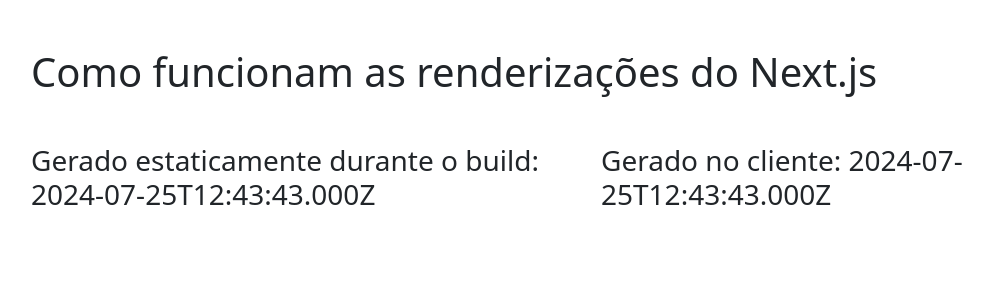
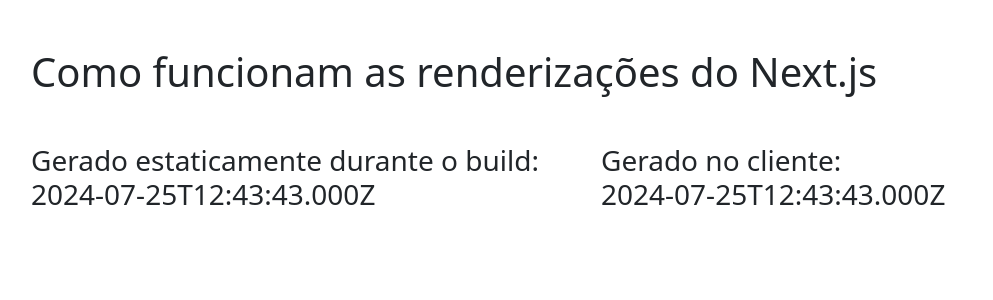
Before and after one commit to hudson-sales/Black-Nextjs, a Next.js app: page /static in a window 1280 px wide. Shown: the top 300 px of the page, without its empty margins (51-1044 px from the left). Built offline with nearby package versions, Linux system fonts and the light colour scheme; no server answers.

Commit message:
Paginas estaticas no Nextjs

```diff
--- a/src/pages/static.tsx
+++ b/src/pages/static.tsx
@@ -1,8 +1,7 @@
-// pages/static.tsx
+import { NextPage, GetStaticProps } from "next";
+import { ReactNode, useEffect, useState } from "react";
+import { Col, Container, Row } from "react-bootstrap";
 
-import { NextPage, GetStaticProps } from "next"
-import { useEffect, useState, ReactNode } from "react"
-import { Col, Container, Row } from "react-bootstrap"
 
 type ApiResponse = {
   name: string
@@ -43,13 +42,15 @@
       <Row>
         <Col>
           <h3>
-          Gerado estaticamente durante o build: {props.staticData?.timestamp.toString()}
+            Gerado estaticamente durante o build:
+            <p>{props.staticData?.timestamp.toString()}</p>
           </h3>
         </Col>
 
         <Col>
           <h3>
-            Gerado no cliente: {clientSideData?.timestamp.toString()}
+            Gerado no cliente:
+            <p>{clientSideData?.timestamp.toString()}</p>
           </h3>
         </Col>
       </Row>
```
